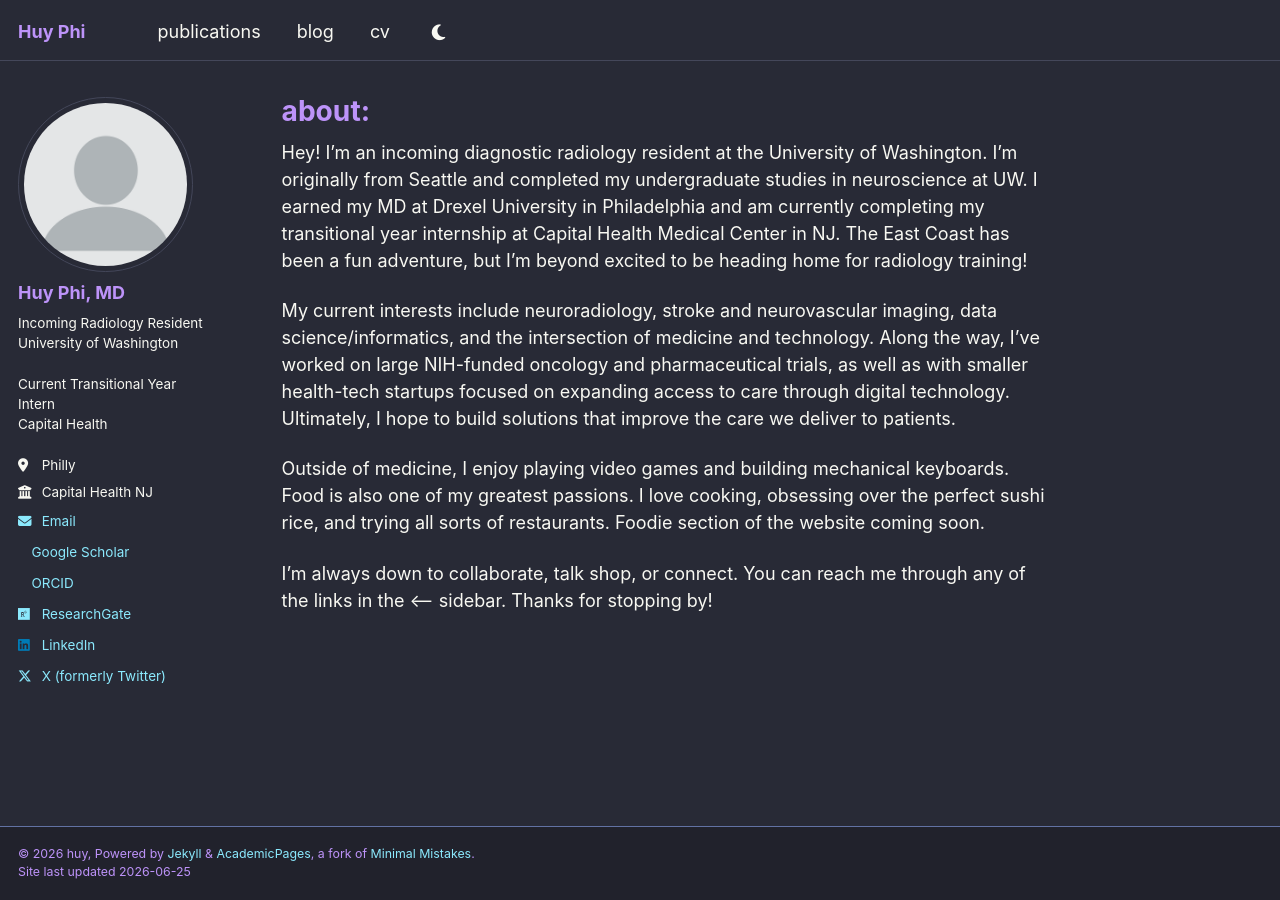
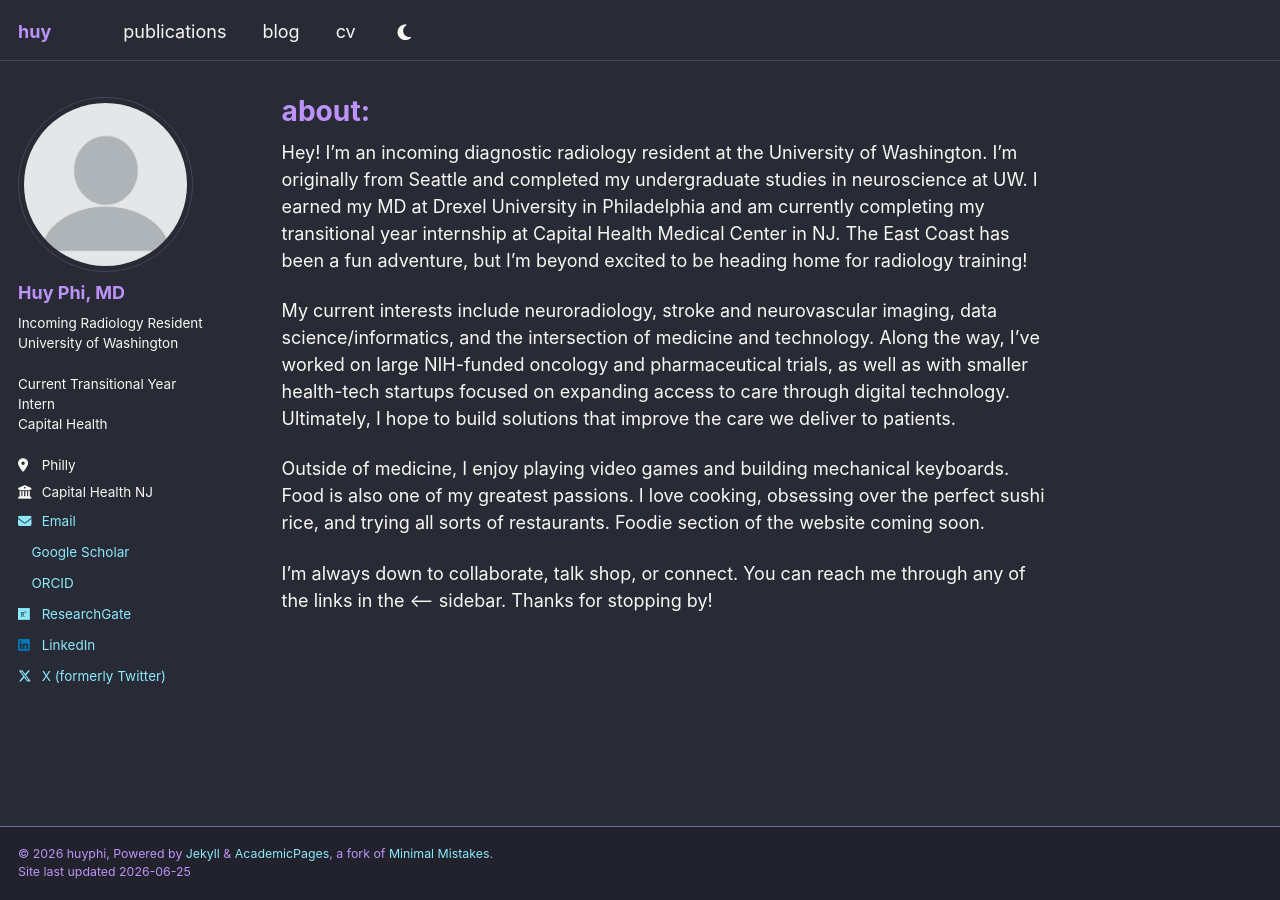
Before and after one commit to huyphi/huyphi.github.io, a Jekyll site: the page built from _pages/about.md, in a window 1280 px wide. Built offline with Jekyll 4.4.1, drawn with Linux system fonts in a browser that asks for light colours; a style sheet for code colours, icons or effects is not loaded.

Commit message:
Update _config.yml

```diff
--- a/_config.yml
+++ b/_config.yml
@@ -9,9 +9,9 @@
 # Basic Site Settings
 locale                   : "en-US"
 site_theme               : "dracula" # The available themes options are "default", "air", "sunrise", "mint", "dirt" and "contrast"
-title                    : "Huy Phi"
+title                    : "huy"
 title_separator          : "-"
-name                     : &name "huy"
+name                     : &name "huyphi"
 description              : &description ""   # Update this with a general description of your site, this is the default if not overridden by a page
 url                      : https://huyphi.github.io # The base hostname & protocol for your site e.g. "https://[your GitHub username].github.io",
                                                            # or if you already have some other page hosted on Github then use "https://[your GitHub username].github.io/[Your Repo Name]"
```
